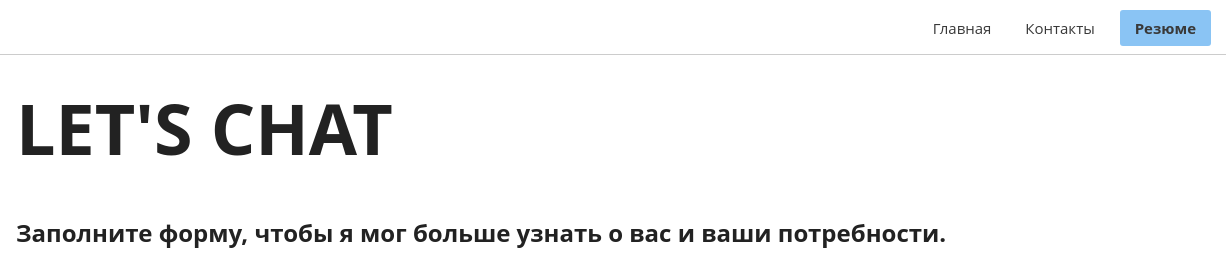
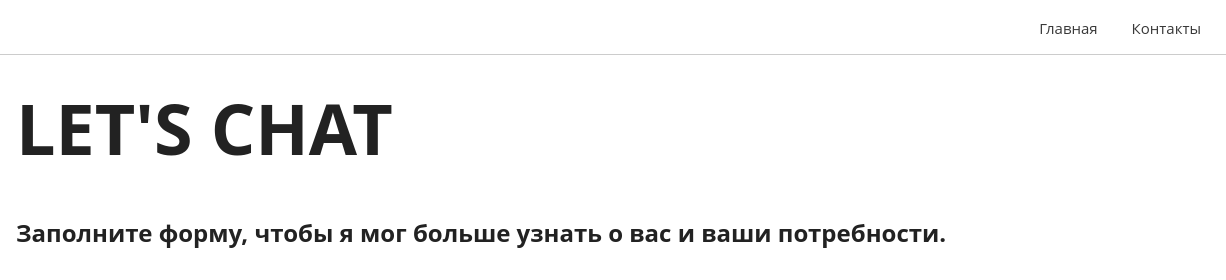
Before and after one commit to AndreyMatviyenko/AndreyMatviyenko.github.io, a plain HTML site: page contact.html in a window 1280 px wide. Shown: the top 280 px of the page, 54-1280 px from the left. Drawn offline with Linux system fonts and the light colour scheme.

Commit message:
Update contact.html
delete button resume

```diff
--- a/contact.html
+++ b/contact.html
@@ -59,7 +59,7 @@
 							<!-- <li><a href="chat.html">Чат</a></li> -->
 							<li><a href="contact.html">Контакты</a></li>
 						</ul>
-						<a rel="nofollow" href="Resume-MatviyenkoAndrey.pdf" class="btn btn-resume" target="_blank">Резюме</a>
+
 					</nav>
 				</div>
 			</div>
```
